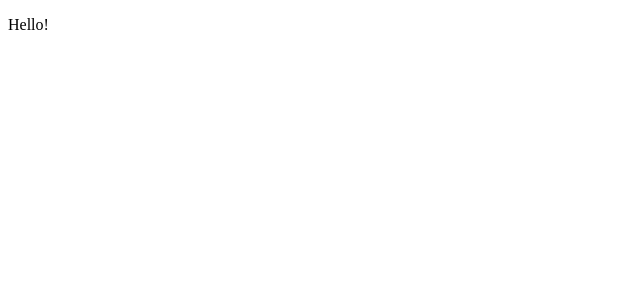
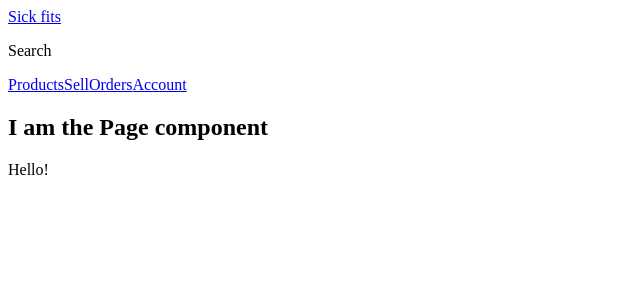
Before and after one commit to LeviG68/Advanced-React, a Next.js app in the folder frontend/: page / in a window 1280 px wide. Shown: the top 300 px of the page, without its empty margins (0-640 px from the left). Built offline with nearby package versions, Linux system fonts and the light colour scheme.

Commit message:
fixed the index page to show content

```diff
--- a/frontend/pages/index.js
+++ b/frontend/pages/index.js
@@ -1,3 +1,9 @@
+import Page from "../components/Page";
+
 export default function IndexPage() {
-  return <p> Hello! </p>;
+  return (
+    <Page>
+      <p> Hello! </p>
+    </Page>
+  );
 }
```
